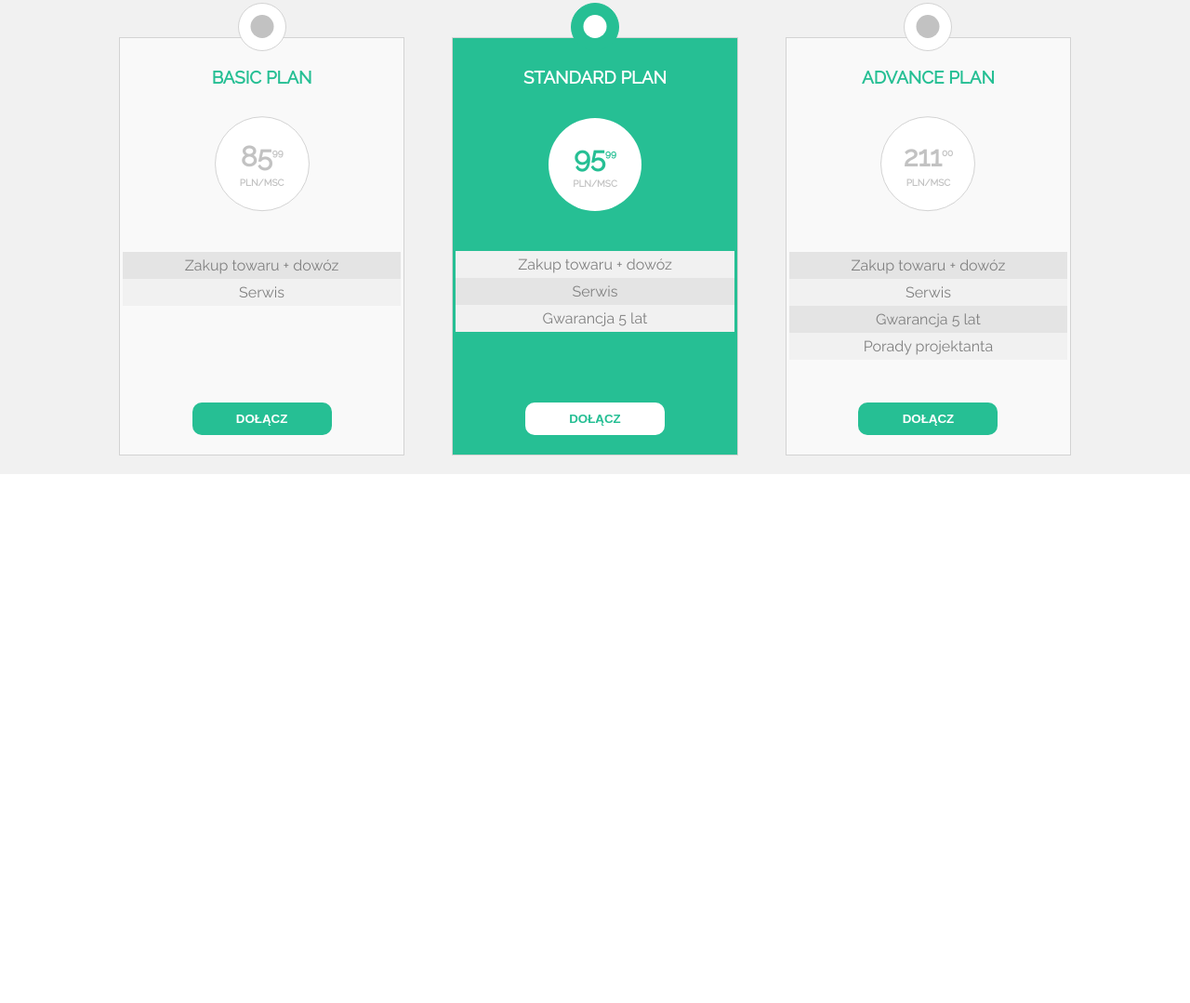
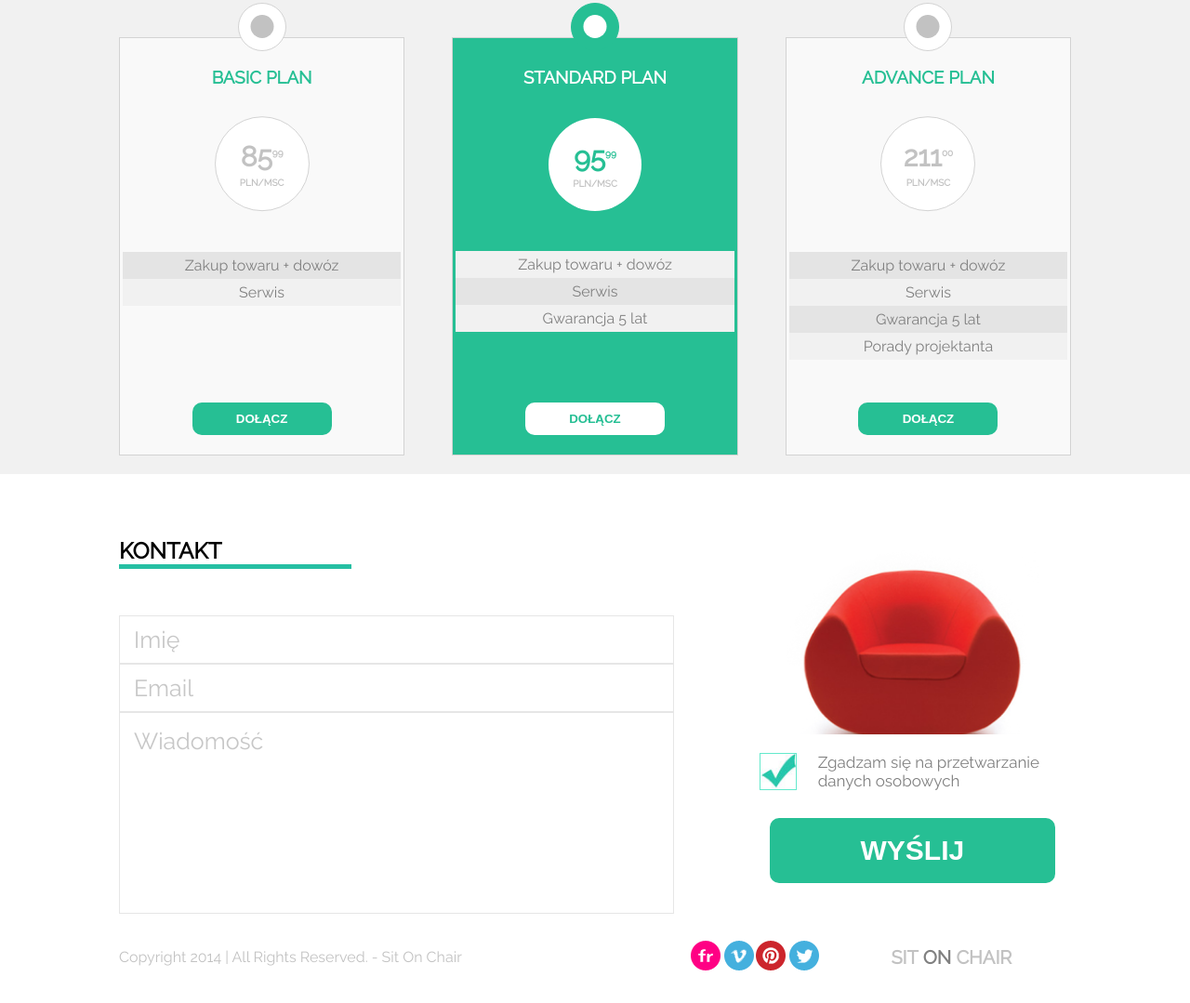
Before and after one commit to Franc91/sitOnChair, a plain HTML site: page index.html in a window 1280 px wide. Shown: the part 917-1996 px from the top of the page at 93% size. Before the commit the page ends 1427 px from the top, so only its background shows below. Drawn offline with Linux system fonts and the light colour scheme.

Commit message:
gotowy Warsztat

```diff
--- a/css/style.css
+++ b/css/style.css
@@ -1,61 +1,73 @@
-
-*{
+* {
     padding: 0;
     margin: 0;
 }
-body{
+
+body {
     font-family: 'Raleway', sans-serif;
 }
+
 a,
 a:link,
 a:visited,
 a:hover,
 a:active {
-  color: white;
-  text-decoration: none;
+    color: white;
+    text-decoration: none;
 }
-.container{
+
+.container {
     width: 1024px;
     margin: 0 auto;
     box-sizing: border-box;
 }
-header{
+
+header {
     width: 100%;
     background: black;
     padding: 10px;
 }
-header .logo p{
+
+header .logo p {
     color: white;
 }
-header .logo p span{
+
+header .logo p span {
     color: #26BFA3;
 }
-.nav-list{
+
+.nav-list {
     list-style: none;
     height: 40px;
 }
-.nav-list li{
+
+.nav-list li {
     display: inline-block;
     margin: 10px;
     position: relative;
     height: 60px;
 }
+
 .nav-list li ul li {
     height: auto;
 }
-.list-item{
+
+.list-item {
     text-transform: uppercase;
 }
-header .container{
+
+header .container {
     display: flex;
     justify-content: space-between;
     align-items: center;
     flex-wrap: wrap;
 }
-.nav-sublist{
+
+.nav-sublist {
     display: none;
 }
-.nav-list li:hover > ul::before{
+
+.nav-list li:hover>ul::before {
     content: "";
     display: block;
     height: 10px;
@@ -63,9 +75,10 @@ header .container{
     transform: rotate(45deg);
     background: black;
     position: absolute;
-    top:-5px;
+    top: -5px;
 }
-.nav-list li:hover > ul{
+
+.nav-list li:hover>ul {
     margin-top: 28px;
     position: absolute;
     background: black;
@@ -76,43 +89,51 @@ header .container{
     left: 50%;
     transform: translateX(-50%);
 }
-.nav-list > ul > li > ul > li {
+
+.nav-list>ul>li>ul>li {
     padding: 10px;
     display: flex;
     align-items: center;
     justify-content: center;
 }
+
 .one {
     width: 100%;
     background: #ffffff;
     background: -moz-linear-gradient(top, #ffffff 0%, #e1e1e1 89%, #e1e1e1 98%, #f6f6f6 100%);
-    background: -webkit-linear-gradient(top, #ffffff 0%,#e1e1e1 89%,#e1e1e1 98%,#f6f6f6 100%);
-    background: linear-gradient(to bottom, #ffffff 0%,#e1e1e1 89%,#e1e1e1 98%,#f6f6f6 100%);
+    background: -webkit-linear-gradient(top, #ffffff 0%, #e1e1e1 89%, #e1e1e1 98%, #f6f6f6 100%);
+    background: linear-gradient(to bottom, #ffffff 0%, #e1e1e1 89%, #e1e1e1 98%, #f6f6f6 100%);
 }
-.one article{
+
+.one article {
     display: flex;
     flex-direction: row;
     align-items: center;
     justify-content: space-between;
 }
-.one .article1{
+
+.one .article1 {
     display: flex;
     flex-direction: column;
     align-items: center;
     justify-content: center;
     margin: 20px;
 }
-.one .article1 h1{
+
+.one .article1 h1 {
     text-transform: uppercase;
     margin-bottom: 20px;
 }
-.one .article1 p{
+
+.one .article1 p {
     text-align: center;
 }
-h1 span{
-    color:  #26BFA3;
+
+h1 span {
+    color: #26BFA3;
 }
-.one article .article1 button{
+
+.one article .article1 button {
     margin-top: 20px;
     padding: 10px 40px;
     border-radius: 10px;
@@ -122,10 +143,12 @@ h1 span{
     color: white;
 
 }
-article .slider{
+
+article .slider {
     width: 10%;
 }
-article .slider button{
+
+article .slider button {
     background: transparent;
     border: none;
     font-size: 50px;
@@ -133,38 +156,42 @@ article .slider button{
     outline: none;
     cursor: pointer;
 }
-article .see-More{
+
+article .see-More {
     outline: none;
     cursor: pointer;
     position: relative;
 }
-article .see-More:hover{
-    -webkit-box-shadow: -6px -3px 6px -3px rgba(0,0,0,0.5);
-    -moz-box-shadow: -6px -3px 6px -3px rgba(0,0,0,0.5);
-    box-shadow: -6px -3px 6px -3px rgba(0,0,0,0.5);
+
+article .see-More:hover {
+    -webkit-box-shadow: -6px -3px 6px -3px rgba(0, 0, 0, 0.5);
+    -moz-box-shadow: -6px -3px 6px -3px rgba(0, 0, 0, 0.5);
+    box-shadow: -6px -3px 6px -3px rgba(0, 0, 0, 0.5);
 }
-article .see-More:active{
+
+article .see-More:active {
     left: 2px;
     top: 2px;
-    -webkit-box-shadow: 0px 0px 15px 5px rgba(0,0,0,0.5);
-    -moz-box-shadow: 0px 0px 15px 5px rgba(0,0,0,0.5);
-    box-shadow: 0px 0px 15px 5px rgba(0,0,0,0.5);
+    box-shadow: none;
 }
-.two article{
+
+.two article {
     display: flex;
     justify-content: space-between;
     align-items: stretch;
     flex-direction: row;
     flex-wrap: wrap;
 }
-.two article > div{
+
+.two article>div {
     margin: 50px 10px;
     position: relative;
     width: 30%;
     height: 250px;
     position: relative;
 }
-.text{
+
+.text {
     border: 1px solid #B0D9CD;
     padding: 10px;
     display: flex;
@@ -172,76 +199,90 @@ article .see-More:active{
     flex-direction: column;
     justify-content: flex-start;
 }
-.text h2{
+
+.text h2 {
     margin: 10px 0 10px 0;
 }
-.text h2::after{
+
+.text h2::after {
     content: "";
     display: block;
     height: 5px;
     width: 160px;
     background: #26BFA3;
 }
-.two article .photo1{
+
+.two article .photo1 {
     background-image: url(../images/box1_img.jpg);
     background-position: center;
     background-size: cover;
     background-repeat: no-repeat;
 }
-.two article .photo1 div{
+
+.two article .photo1 div {
     position: absolute;
     top: 160px;
     background: rgba(255, 255, 255, .5);
     width: 100%;
     height: 50px;
 }
-.two article .photo2{
+
+.two article .photo2 {
     background-image: url(../images/box2_img.jpg);
     background-position: center;
     background-size: cover;
     background-repeat: no-repeat;
 }
-.two article .photo2 div{
+
+.two article .photo2 div {
     position: absolute;
     top: 160px;
     background: rgba(255, 255, 255, .5);
     width: 100%;
     height: 50px;
 }
-.photo1, .photo2 h2::after{
+
+.photo1,
+.photo2 h2::after {
     content: "";
     display: block;
     height: 5px;
     width: 205px;
     background: #26BFA3;
 }
-.photo1 h2::after{
+
+.photo1 h2::after {
     content: "";
     display: block;
     height: 5px;
     width: 140px;
     background: #26BFA3;
 }
-.three{
+
+.three {
     background: #F1F1F1;
 }
-.three h2{
+
+.three h2 {
     text-transform: uppercase;
     padding: 50px 0 50px 0;
 }
-.three h2::after{
+
+.three h2::after {
     content: "";
     display: block;
     height: 5px;
     width: 250px;
     background: #26BFA3;
 }
-.three article{
+
+.three article {
     display: flex;
     flex-direction: column;
     justify-content: space-between;
 }
-.three article .panels{
+
+.three article .panels {
     display: flex;
     flex-direction: row;
     justify-content: space-between;
@@ -249,12 +290,13 @@ article .see-More:active{
     flex-wrap: wrap;
     margin: 50px 0 20px 0;
 }
-.three .panel{
+
+.three .panel {
     width: 30%;
     height: 450px;
     border: 1px solid lightgray;
     position: relative;
-    background:#F9F9F9;
+    background: #F9F9F9;
     display: flex;
     flex-direction: column;
     align-items: center;
@@ -263,55 +305,63 @@ article .see-More:active{
     box-sizing: border-box;
     padding: 20px 0 20px 0;
 }
-.three .container .second{
+
+.three .container .second {
     background: #26BF94;
 }
-.small{
+
+.small {
     position: absolute;
     height: 25px;
     width: 25px;
     border-radius: 50%;
     background: #C2C2C2;
-    top:-25px;
+    top: -25px;
     left: 50%;
     transform: translateX(-50%);
     z-index: 2;
 }
-.big{
+
+.big {
     position: absolute;
     height: 50px;
     width: 50px;
     border-radius: 50%;
     border: 1px solid lightgray;
-    top:-38px;
+    top: -38px;
     left: 50%;
     transform: translateX(-50%);
     background: white;
     z-index: 1;
 
 }
-.second .big{
+
+.second .big {
     background: #26BF94;
     border: 1px solid #26BF94;
 }
-.small2{
+
+.small2 {
     background: white;
 }
-.three .title{
+
+.three .title {
     margin-top: 10px;
     width: 100%;
     text-transform: uppercase;
     text-align: center;
     color: #26BF94;
 }
-.three .second .title{
+
+.three .second .title {
     color: white;
 }
-.three .circle_price{
+
+.three .circle_price {
     width: 100px;
     height: 100px;
     border-radius: 50%;
-    background:white;
+    background: white;
     transform: translateY(-40%);
     display: flex;
     align-items: center;
@@ -320,28 +370,34 @@ article .see-More:active{
     margin-top: 70px;
     border: 1px solid lightgray;
 }
-.three .second .circle_price{
+
+.three .second .circle_price {
     border: none;
 }
-.three .circle_price .price{
+
+.three .circle_price .price {
     font-size: 30px;
     font-weight: bold;
     margin-bottom: 5px;
-    color:#C2C2C2;
+    color: #C2C2C2;
 }
-.three .circle_price .price sup{
+
+.three .circle_price .price sup {
     font-size: 10px;
 }
-.three .second .circle_price .price{
-    color:#26BF94
+
+.three .second .circle_price .price {
+    color: #26BF94
 }
-.three .circle_price .currency{
+
+.three .circle_price .currency {
     font-size: 10px;
     font-weight: bold;
-    color:#C2C2C2;
-    text-transform:uppercase;
+    color: #C2C2C2;
+    text-transform: uppercase;
 }
-.three button{
+
+.three button {
     width: 150px;
     border-radius: 10px;
     padding: 10px;
@@ -354,23 +410,25 @@ article .see-More:active{
     border: none;
     position: relative;
 }
-.three button:hover{
-    -webkit-box-shadow: -6px -3px 6px -3px rgba(0,0,0,0.5);
-    -moz-box-shadow: -6px -3px 6px -3px rgba(0,0,0,0.5);
-    box-shadow: -6px -3px 6px -3px rgba(0,0,0,0.5);
+
+.three button:hover {
+    -webkit-box-shadow: -6px -3px 6px -3px rgba(0, 0, 0, 0.5);
+    -moz-box-shadow: -6px -3px 6px -3px rgba(0, 0, 0, 0.5);
+    box-shadow: -6px -3px 6px -3px rgba(0, 0, 0, 0.5);
 }
-.three button:active{
-    left: 2px;
-    top: 2px;
-    -webkit-box-shadow: 0px 0px 15px 5px rgba(0,0,0,0.5);
-    -moz-box-shadow: 0px 0px 15px 5px rgba(0,0,0,0.5);
-    box-shadow: 0px 0px 15px 5px rgba(0,0,0,0.5);
+
+.three button:active {
+    left: 1px;
+    top: 1px;
+    box-shadow: none;
 }
-.three .second button{
+
+.three .second button {
     background: white;
     color: #26BF94;
 }
-.three .variants{
+
+.three .variants {
     display: flex;
     flex-direction: column;
     align-items: center;
@@ -381,34 +439,211 @@ article .see-More:active{
     margin-bottom: 20px;
 
 }
-.three .variants > div{
+
+.three .variants>div {
     color: gray;
 }
-.three .variants > div:nth-of-type(2n){
+
+.three .variants>div:nth-of-type(2n) {
     box-sizing: border-box;
     text-align: center;
     background: #F1F1F1;
     width: 98%;
     padding: 5px;
 }
-.three .variants > div:nth-of-type(2n-1){
+
+.three .variants>div:nth-of-type(2n-1) {
     box-sizing: border-box;
     text-align: center;
     background: #E4E4E4;
     width: 98%;
     padding: 5px;
 }
-.three .second .variants > div:nth-of-type(2n-1){
+
+.three .second .variants>div:nth-of-type(2n-1) {
     box-sizing: border-box;
     text-align: center;
     background: #F1F1F1;
     width: 98%;
     padding: 5px;
 }
-.three .second .variants > div:nth-of-type(2n){
+
+.three .second .variants>div:nth-of-type(2n) {
     box-sizing: border-box;
     text-align: center;
     background: #E4E4E4;
     width: 98%;
     padding: 5px;
 }
+
+.four {
+    background-color: white;
+}
+
+.contact {
+    display: flex;
+    justify-content: center;
+    align-items: center;
+    width: 100%;
+    height: 450px;
+    margin-top: 20px;
+}
+
+.contact-form {
+    width: 70%;
+    display: flex;
+    flex-direction: column;
+    justify-content: space-around;
+}
+
+.formSubmit {
+    width: 35%;
+    margin-top: 30px;
+    display: flex;
+    flex-direction: column;
+    align-items: center;
+}
+
+.contact-form h2 {
+    text-transform: uppercase;
+    padding: 50px 0 50px 0;
+}
+
+.contact-form h2::after {
+    content: "";
+    display: block;
+    height: 5px;
+    width: 250px;
+    background: #26BFA3;
+}
+
+.contact-form>input,
+.contact-form>textarea {
+    font-family: 'Raleway', sans-serif;
+    height: 50px;
+    width: 85%;
+    background-color: white;
+    border: 1px solid #C2C2C2;
+    font-size: 25px;
+    padding-left: 15px;
+    opacity: 0.4;
+}
+
+.contact-form>textarea {
+    height: 200px;
+    padding-top: 15px;
+    resize: none;
+}
+
+.contactPhoto {
+    width: 80%;
+    min-height: 200px;
+    background-image: url(../images/red_chair.png);
+    background-position: contain;
+    background-repeat: no-repeat;
+    background-size: cover;
+}
+
+.checkbox>p {
+    color: gray;
+    padding: 10px;
+    width: 75%;
+    font-size: 17px;
+}
+
+.checkbox {
+    display: flex;
+    justify-content: space-around;
+    margin-top: 10px;
+    align-items: center;
+    width: 100%;
+}
+
+.check-field {
+    display: flex;
+    justify-content: center;
+    align-items: center;
+    box-sizing: border-box;
+    background-image: url(../images/form_ok.jpg);
+    background-position: center;
+    background-repeat: norepeat;
+    background-size: cover;
+    width: 40px;
+    height: 40px;
+    border: 1px solid rgb(100, 233, 204);
+}
+
+.send {
+    margin-top: 20px;
+    width: 90%;
+    height: 70px;
+    border-radius: 10px;
+    box-shadow: 0;
+    font-size: 30px;
+    color: white;
+    outline: none;
+    text-transform: uppercase;
+    background: #26BF94;
+    color: white;
+    font-weight: bold;
+    cursor: pointer;
+    border: none;
+    position: relative;
+
+}
+
+.send:hover {
+    -webkit-box-shadow: -6px -3px 6px -3px rgba(0, 0, 0, 0.5);
+    -moz-box-shadow: -6px -3px 6px -3px rgba(0, 0, 0, 0.5);
+    box-shadow: -6px -3px 6px -3px rgba(0, 0, 0, 0.5);
+}
+
+.send:active {
+    left: 2px;
+    top: 2px;
+    box-shadow: none;
+}
+
+footer {
+    margin: 30px 0;
+
+}
+
+footer .container {
+    display: flex;
+    align-items: center;
+}
+
+footer p {
+    width: 60%;
+    color: #C2C2C2;
+}
+
+.media-logo {
+    display: flex;
+    flex-direction: row;
+    justify-content: space-between;
+    align-items: center;
+}
+
+.media {
+    display: flex;
+    justify-content: space-between;
+    align-items: center;
+    width: 20%;
+
+}
+
+.endLogo {
+    width: 20%;
+    font-size: 20px;
+    font-weight: bold;
+}
+
+.endLogo p {
+    display: inline;
+}
+
+.endLogo span {
+    color: gray;
+}
--- a/index.html
+++ b/index.html
@@ -1,15 +1,21 @@
 <!DOCTYPE html>
 <html lang="en">
+
 <head>
   <meta charset="UTF-8" />
   <title>CodersLab</title>
   <link rel="stylesheet" href="css/style.css" />
   <link href="https://fonts.googleapis.com/css?family=Raleway&display=swap" rel="stylesheet">
 </head>
+
 <body>
   <header>
     <div class="container">
-        <div class="logo"><p>SIT <span>ON</span> CHAIR</p></div>
+      <div class="logo">
+        <a href="#">
+          <p>SIT <span>ON</span> CHAIR</p>
+        </a>
+      </div>
       <nav>
         <ul class="nav-list">
           <li><a href="" class="list-item">O firmie</a>
@@ -33,7 +39,10 @@
       </div>
       <div class="article1">
         <h1>Sit <span>on</span> our <span>chair</span></h1>
-          <p>Lorem ipsum dolor sit amet, consectetur adipiscing elit. Aliquam eget tortor magna. Duis feugiat, magna id imperdiet posuere, enim ligula aliquet nisi, id accumsan turpis urna sit amet ex. Morbi congue nisi ut sapien maximus, sed fringilla dui sagittis. Pellentesque sagittis, dolor at venenatis tempor, erat sapien scelerisque mi, et scelerisque risus neque at purus.</p>
+        <p>Lorem ipsum dolor sit amet, consectetur adipiscing elit. Aliquam eget tortor magna. Duis feugiat, magna id
+          imperdiet posuere, enim ligula aliquet nisi, id accumsan turpis urna sit amet ex. Morbi congue nisi ut sapien
+          maximus, sed fringilla dui sagittis. Pellentesque sagittis, dolor at venenatis tempor, erat sapien scelerisque
+          mi, et scelerisque risus neque at purus.</p>
         <button class="see-More">Zobacz więcej</button>
       </div>
       <aside class="slider"><button>&rang;</button></aside>
@@ -41,14 +50,20 @@
   <section class="two">
     <article class="container">
       <div class="photo photo1">
-          <div><h2>Chair CLAIR</h2></div>
+        <div>
+          <h2>Chair CLAIR</h2>
+        </div>
       </div>
       <div class="photo photo2">
-          <div><h2>Chair MARGARITA</h2></div>
+        <div>
+          <h2>Chair MARGARITA</h2>
+        </div>
       </div>
       <div class="text">
         <h2>Find all inputs</h2>
-          <p>Lorem ipsum dolor sit amet, consectetur adipiscing elit. Aliquam eget tortor magna. Duis feugiat, magna id imperdiet posuere, enim ligula aliquet nisi, id accumsan turpis urna sit amet ex. Morbi congue nisi ut sapien maximus, sed fringilla dui sagittis. </p>
+        <p>Lorem ipsum dolor sit amet, consectetur adipiscing elit. Aliquam eget tortor magna. Duis feugiat, magna id
+          imperdiet posuere, enim ligula aliquet nisi, id accumsan turpis urna sit amet ex. Morbi congue nisi ut sapien
+          maximus, sed fringilla dui sagittis. </p>
       </div>
     </article>
   </section>
@@ -105,6 +120,42 @@
       </div>
     </article>
   </section>
+  <section class="four">
+    <div class="container">
+      <div class="contact">
+        <div class="contact-form">
+          <h2>KONTAKT</h2>
+          <input type="text" name="imie" placeholder="Imię">
+          <input type="email" name="e-mail" placeholder="Email">
+          <textarea name="message" placeholder="Wiadomość"></textarea>
+        </div>
+        <div class="formSubmit">
+          <div class="contactPhoto"></div>
+          <div class="checkbox">
+            <div class="check-field"></div>
+            <p>Zgadzam się na przetwarzanie danych osobowych</p>
+          </div>
+          <button class="send" type="submit">wyślij</button>
+        </div>
+      </div>
+    </div>
   </section>
+  <footer>
+    <section class="container">
+      <p>Copyright 2014 | All Rights Reserved. - Sit On Chair</p>
+      <div class="media-logo">
+        <div class="media">
+          <a href="#"> <img src="images/flickr.png"></a>
+          <a href="#"> <img src="images/vimeo.png"></a>
+          <a href="#"><img src="images/pinterest.png"></a>
+          <a href="#"><img src="images/twitter.png"></a>
+        </div>
+        <div class="endLogo">
+          <p>SIT<span>&nbspON&nbsp</span>CHAIR</p>
+        </div>
+      </div>
+    </section>
+  </footer>
 </body>
+
 </html>
```
Lines whose indentation alone changed are shown as unchanged.
